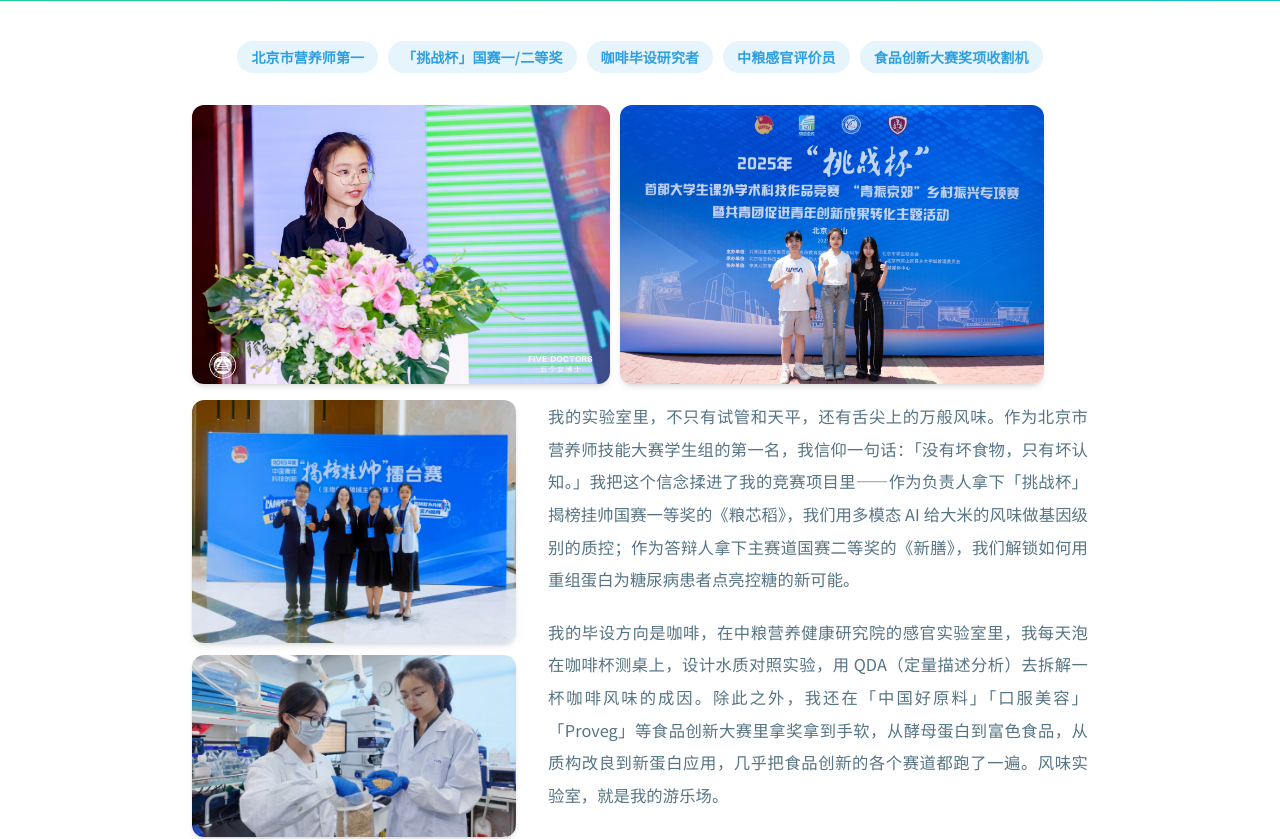
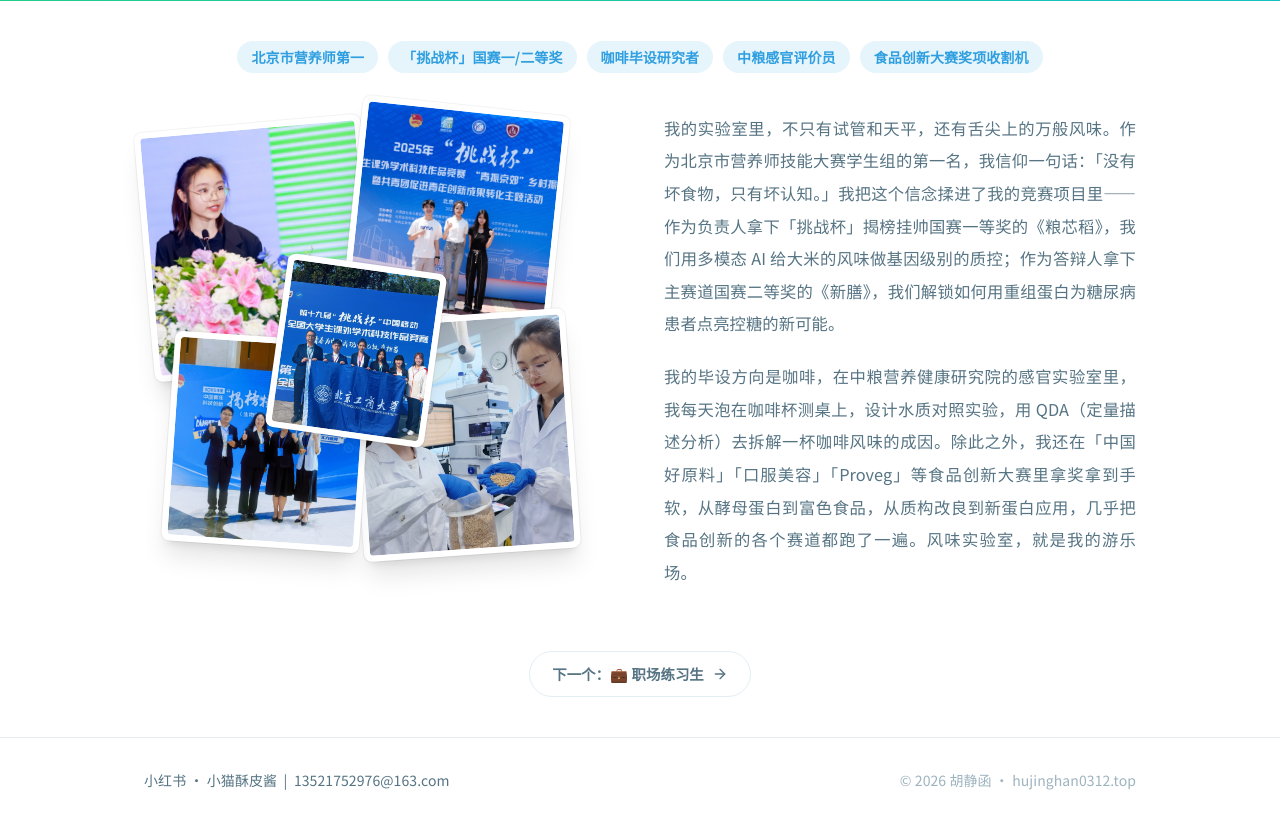
Before and after one commit to hu2976/vercel, a React (Vite) app: page /story/flavor-lab in a window 1280 px wide. Shown: the part 360-1199 px from the top of the page. Built offline with nearby package versions, Linux system fonts and the light colour scheme; a web font is replaced by a local one.

Commit message:
story: 维度2/3改倾斜重叠拍立得拼贴（大小不一/旋转/叠压/白边）+侧栏文字居中协调

```diff
--- a/src/pages/Story.jsx
+++ b/src/pages/Story.jsx
@@ -98,45 +98,54 @@ function LayoutCentered({ story }) {
   )
 }
 
-// 竖排图片列：一列往下堆，图片按原始比例完整显示
-function VerticalStrip({ items }) {
+// 倾斜重叠的照片拼贴（拍立得风）：大小不一、旋转、互相叠压
+const COLLAGE = [
+  { l: '0%',  t: 18,  w: '48%', h: 250, r: -5, z: 10 },
+  { l: '44%', t: 0,   w: '44%', h: 215, r: 6,  z: 20 },
+  { l: '5%',  t: 232, w: '42%', h: 210, r: 4,  z: 30 },
+  { l: '45%', t: 210, w: '46%', h: 240, r: -4, z: 20 },
+  { l: '28%', t: 158, w: '34%', h: 175, r: 8,  z: 40 },
+]
+function PhotoCollage({ items }) {
+  const pics = items.slice(0, 5)
   return (
-    <div className="flex flex-col gap-3">
-      {items.map((it, k) => (
-        <div key={k} className="group overflow-hidden rounded-xl shadow-md">
-          <ImageFrame
-            src={it.src}
-            label=""
-            className="block w-full transition-transform duration-500 group-hover:scale-[1.03]"
-            imgClassName="block h-auto w-full"
-            placeholderClassName="aspect-[4/3]"
-          />
-        </div>
-      ))}
-    </div>
+    <>
+      {/* 桌面：倾斜重叠拼贴 */}
+      <div className="relative hidden h-[490px] lg:block">
+        {pics.map((it, i) => {
+          const c = COLLAGE[i]
+          return (
+            <div
+              key={i}
+              className="group absolute rounded-lg bg-white p-1.5 shadow-xl ring-1 ring-black/5 transition-[z-index] hover:z-50"
+              style={{ left: c.l, top: c.t, width: c.w, height: c.h, transform: `rotate(${c.r}deg)`, zIndex: c.z }}
+            >
+              <div className="h-full w-full overflow-hidden rounded">
+                <ImageFrame src={it.src} label="" className="h-full w-full transition-transform duration-500 group-hover:scale-105" imgClassName="h-full w-full object-cover" />
+              </div>
+            </div>
+          )
+        })}
+      </div>
+      {/* 移动端：简单网格兜底 */}
+      <div className="grid grid-cols-2 gap-3 lg:hidden">
+        {pics.map((it, i) => (
+          <div key={i} className="overflow-hidden rounded-lg shadow-md">
+            <ImageFrame src={it.src} label="" className="aspect-[4/3] w-full" imgClassName="h-full w-full object-cover" placeholderClassName="aspect-[4/3]" />
+          </div>
+        ))}
+      </div>
+    </>
   )
 }
 
-/* 布局 B/C —— 半包围：图片包在文字的「上方 + 一侧」，把文字裹在角落
-   sideVertical: 侧翼用竖排（适合长文，填满侧边空白）；topN: 上方横幅张数 */
-function LayoutWrap({ story, side = 'right', topN, sideVertical = false }) {
-  const items = gallery(story)
-  const tN = topN ?? Math.ceil(items.length / 2)
-  const top = items.slice(0, tN)
-  const rest = items.slice(tN)
+/* 布局 B/C —— 倾斜重叠拼贴 + 一侧文字，图文居中协调 */
+function LayoutCollage({ story, side = 'right' }) {
   const text = <Paragraphs paragraphs={story.paragraphs} />
-  const sideWall = sideVertical ? <VerticalStrip items={rest} /> : <JustifiedGallery items={rest} targetHeight={140} />
-  const cols = sideVertical
-    ? (side === 'right' ? 'lg:grid-cols-[1.25fr_0.75fr]' : 'lg:grid-cols-[0.75fr_1.25fr]')
-    : 'lg:grid-cols-2'
+  const collage = <PhotoCollage items={gallery(story)} />
   return (
-    <div className="mx-auto max-w-4xl">
-      {/* 上方横幅照片墙 */}
-      <JustifiedGallery items={top} targetHeight={180} className="mb-4" />
-      {/* 文字 + 一侧照片墙（半包围的“侧翼”） */}
-      <div className={`grid items-start gap-6 lg:gap-8 ${cols}`}>
-        {side === 'right' ? <>{text}{sideWall}</> : <>{sideWall}{text}</>}
-      </div>
+    <div className="grid items-center gap-8 lg:grid-cols-2 lg:gap-12">
+      {side === 'right' ? <>{text}{collage}</> : <>{collage}{text}</>}
     </div>
   )
 }
@@ -157,8 +166,8 @@ function LayoutTopBottom({ story }) {
 function StoryBody({ story }) {
   switch (story.slug) {
     case 'spotlight': return <LayoutCentered story={story} />
-    case 'partner': return <LayoutWrap story={story} side="right" />
-    case 'flavor-lab': return <LayoutWrap story={story} side="left" topN={2} sideVertical />
+    case 'partner': return <LayoutCollage story={story} side="right" />
+    case 'flavor-lab': return <LayoutCollage story={story} side="left" />
     case 'intern': return <LayoutTopBottom story={story} />
     default: return <Paragraphs paragraphs={story.paragraphs} className="mx-auto max-w-2xl" />
   }
```
